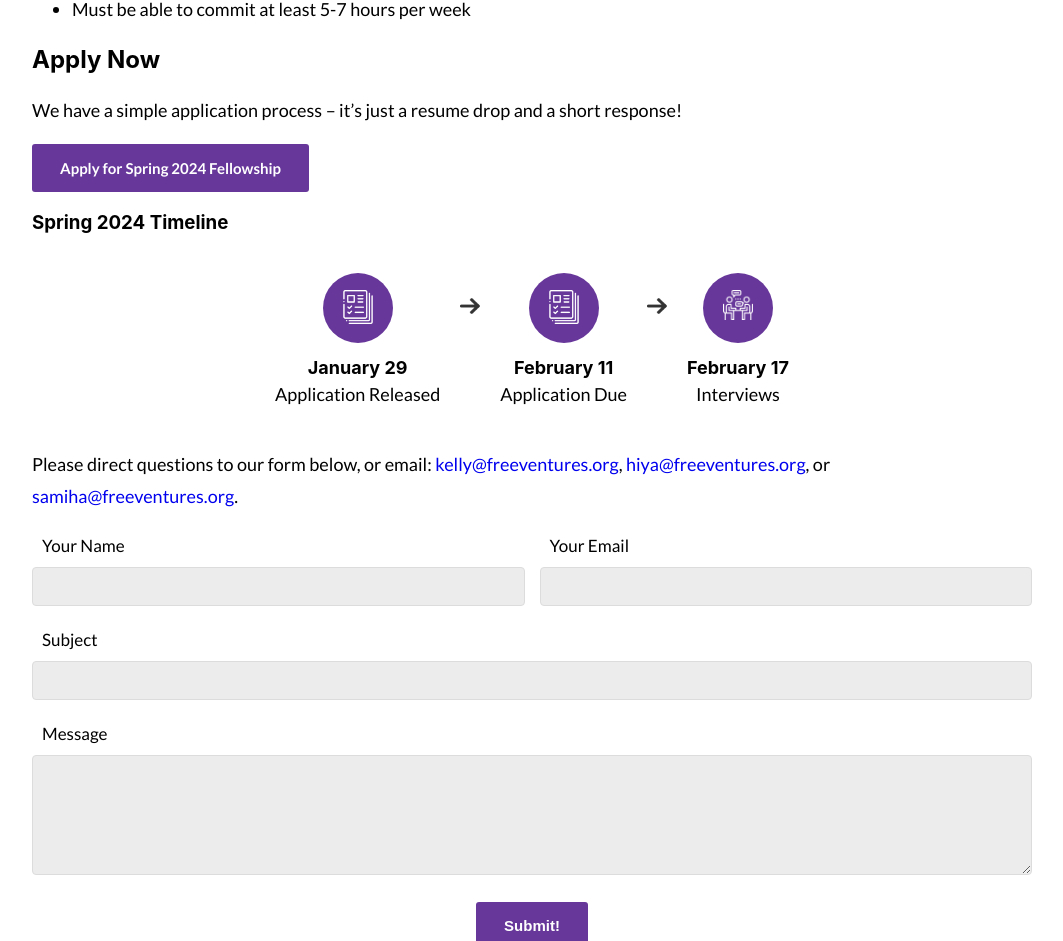
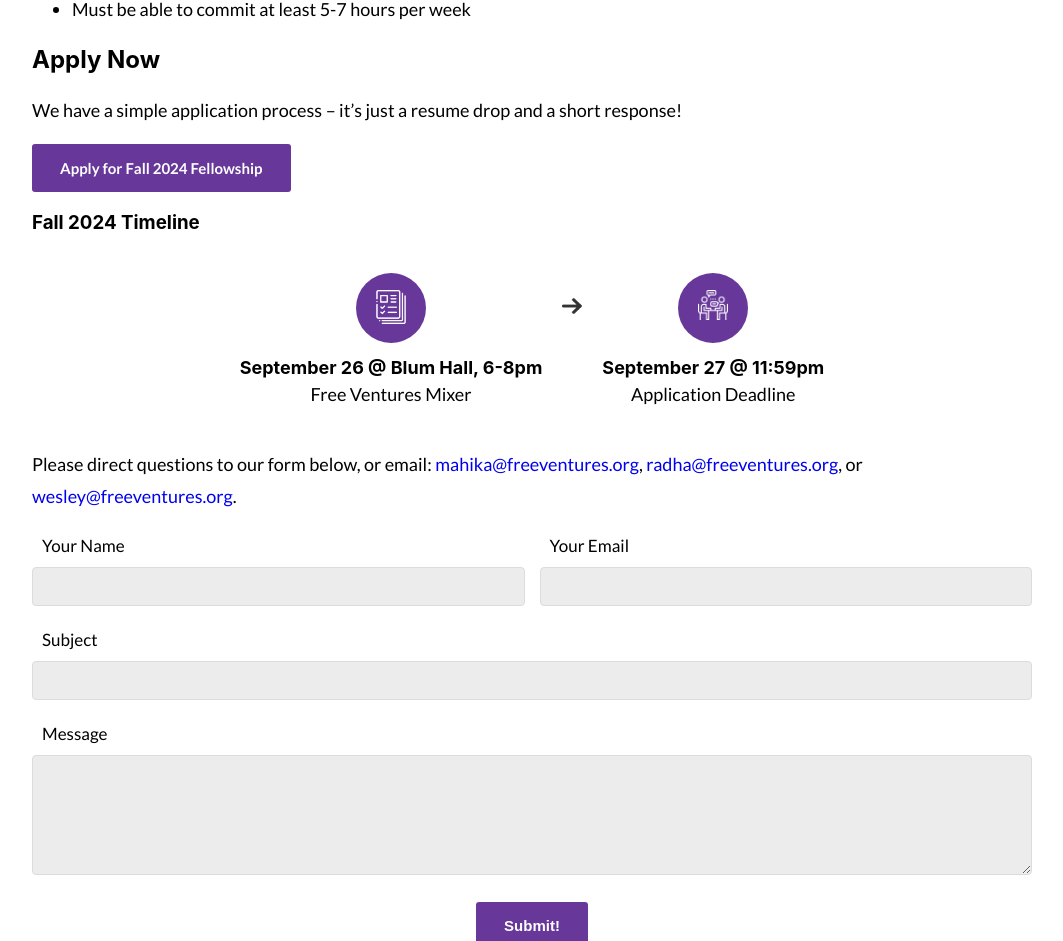
Before and after one commit to Free-Ventures-Cal/website, a React (Create React App) app: page /fellowship in a window 1280 px wide. Shown: the part 1775-2716 px from the top of the page, without its empty margins (108-1171 px from the left). Built offline with nearby package versions, Linux system fonts and the light colour scheme.

Commit message:
Update fellowship links and timeline

```diff
--- a/src/Components/Fellowship.js
+++ b/src/Components/Fellowship.js
@@ -20,19 +20,19 @@ import interview from "./../assets/interview.png";
 
 function Fellowship() {
   let timelineContent = [
+    // {
+    //   date: "January 29",
+    //   description: "Application Released",
+    //   image: application,
+    // },
     {
-      date: "January 29",
-      description: "Application Released",
+      date: "September 26 @ Blum Hall, 6-8pm",
+      description: "Free Ventures Mixer",
       image: application,
     },
     {
-      date: "February 11",
-      description: "Application Due",
-      image: application,
-    },
-    {
-      date: "February 17",
-      description: "Interviews",
+      date: "September 27 @ 11:59pm",
+      description: "Application Deadline",
       image: interview,
     },
   ];
@@ -191,20 +191,20 @@ function Fellowship() {
             short response!
           </p>
           <a
-            href="https://docs.google.com/forms/d/1U-SxVkvLFyJ6WsthPGC1sjtt54R04_fkxwOdGxqLr0g/edit"
+            href="https://docs.google.com/forms/d/e/1FAIpQLSdsvdSfIrGU1o-lkNkPQuY5yDtJ39vPY2GTfv01_U4VnMylfQ/viewform"
             className="genericButton"
             target="_blank"
             rel="noopener noreferrer"
           >
-            Apply for Spring 2024 Fellowship
+            Apply for Fall 2024 Fellowship
           </a>
-          <h3>Spring 2024 Timeline</h3>
+          <h3>Fall 2024 Timeline</h3>
           <div className="timeline">{timelineWithArrows}</div>
           <p>
             Please direct questions to our form below, or email:{" "}
-            <a href="mailto:kelly@freeventures.org">kelly@freeventures.org</a>, {" "}
-            <a href="mailto:hiya@freeventures.org">hiya@freeventures.org</a>, or {" "}
-            <a href="mailto:samiha@freeventures.org">samiha@freeventures.org</a>
+            <a href="mailto:mahika@freeventures.org">mahika@freeventures.org</a>, {" "}
+            <a href="mailto:radha@freeventures.org">radha@freeventures.org</a>, or {" "}
+            <a href="mailto:wesley@freeventures.org">wesley@freeventures.org</a>
             .
           </p>
         </span>
```
